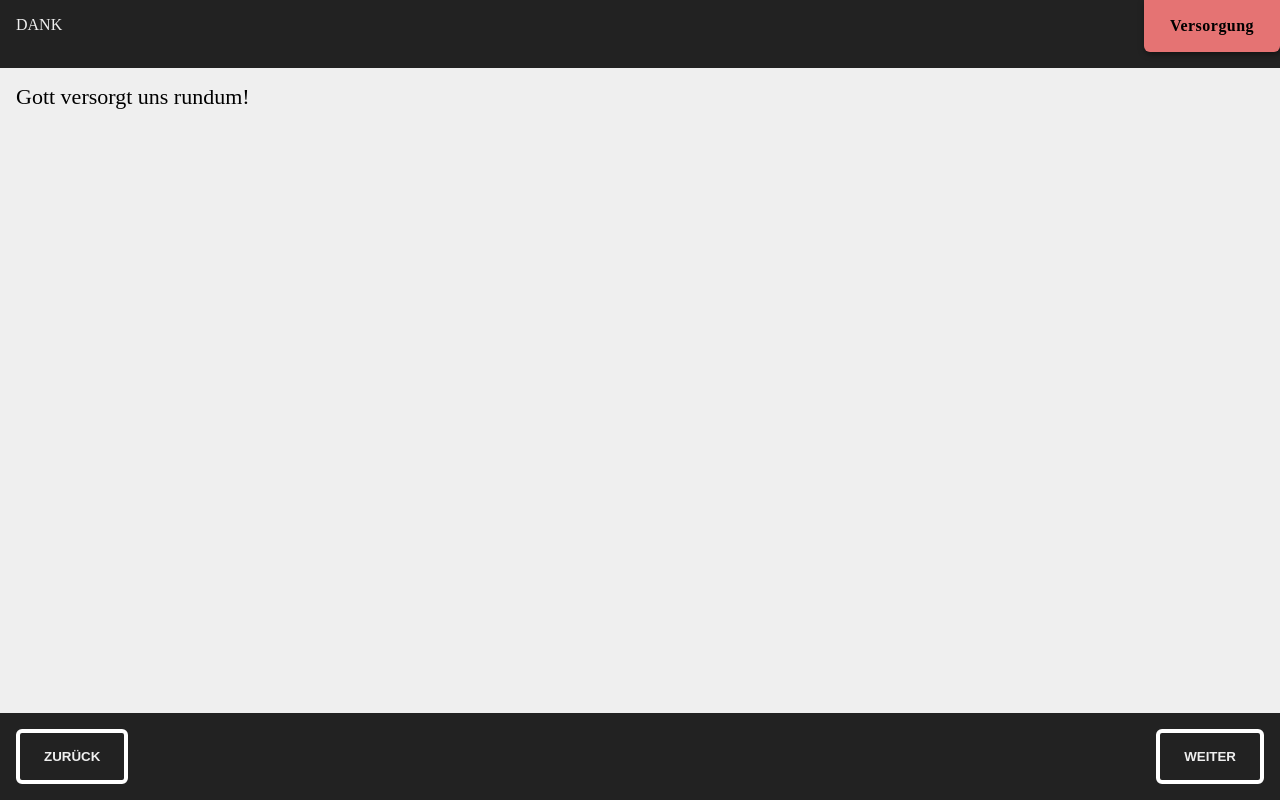
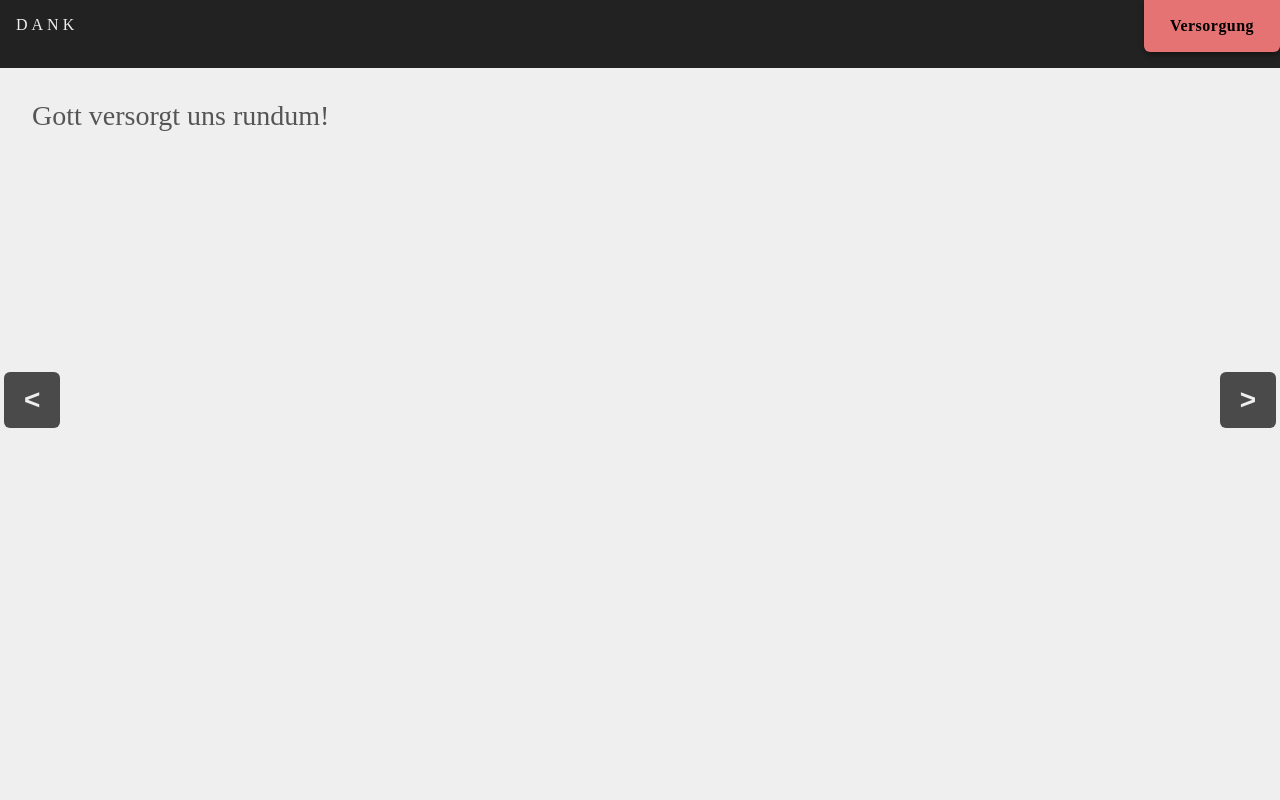
Before and after one commit to johannesheucher/prayer-preview, an Angular app: page /control in a window 1280 px wide. Built offline with nearby package versions, Linux system fonts and the light colour scheme.

Commit message:
advanced styling of swipe card

```diff
--- a/src/app/prayer-control/prayer-control.component.html
+++ b/src/app/prayer-control/prayer-control.component.html
@@ -3,6 +3,6 @@
     <div *ngIf="!prayer" class="categories">Kategorien</div>
 </section>
 <footer>
-    <button class="button" (click)="prayerIO.previous()" (dblclick)="suppressDblClick($event)">Zurück</button>
-    <button class="button" (click)="prayerIO.next()" (dblclick)="suppressDblClick($event)">Weiter</button>
+    <button class="button" (click)="prayerIO.previous()" (dblclick)="suppressDblClick($event)"><</button>
+    <button class="button" (click)="prayerIO.next()" (dblclick)="suppressDblClick($event)">></button>
 </footer>
--- a/src/app/prayer-control/prayer-control.component.scss
+++ b/src/app/prayer-control/prayer-control.component.scss
@@ -22,23 +22,34 @@
     footer {
         display: flex;
         flex: 0 0 auto;
-        padding: 16px;
+        position: absolute;
+        background-color: transparent;
+        width: 100%;
+        height: 100%;
 
         .button {
-            border: 4px solid #ffffff;
-            padding: 16px 24px;
+            border: 0 solid #ffffff;
+            padding: 12px 20px;
+            margin: auto 0;
             border-radius: 6px;
 
             color: #efefef;
             background-color: #222;
+            opacity: 0.8;
 
-            text-transform: uppercase;
+            // text-transform: uppercase;
+            font-size: 28px;
             font-weight: bold;
 
             cursor: pointer;
 
+            &:first-child {
+                margin-left: 4px;
+            }
+
             &:last-child {
                 margin-left: auto;
+                margin-right: 4px;
             }
         }
     }
--- a/src/app/prayer-control/swipe-card/swipe-card.component.scss
+++ b/src/app/prayer-control/swipe-card/swipe-card.component.scss
@@ -13,6 +13,7 @@
         .kind {
             color: #efefef;
             text-transform: uppercase;
+            letter-spacing: 4px;
             padding: 16px;
         }
 
@@ -24,9 +25,11 @@
     section {
         flex: 1 1 auto;
         margin-top: 8px;
+        padding: 32px;
+
+        color: #555;
         background-color: #efefef;
-        padding: 16px;
 
-        font-size: 22px;
+        font-size: 28px;
     }
 }
```
